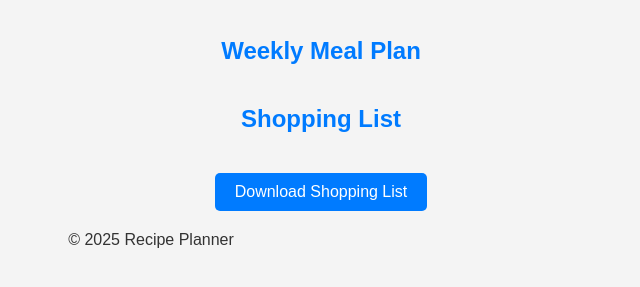
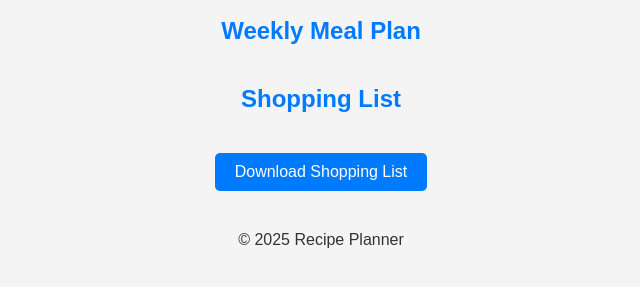
Before and after one commit to tinamanga/Meal-prep-App_project, a website: page index.html in a window 1280 px wide. Shown: the part 361-648 px from the top of the page, without its empty margins (319-959 px from the left). Drawn offline with nearby package versions, Linux system fonts and the light colour scheme; no server answers.

Commit message:
updated ReadMe

```diff
--- a/styles.css
+++ b/styles.css
@@ -271,3 +271,8 @@ button.remove:hover {
         margin-top: 10px;
     }
 }
+
+footer {
+    text-align: center; /* Center-aligns the text inside the footer */
+    padding: 20px; /* Adds some padding for better spacing */
+}
```
